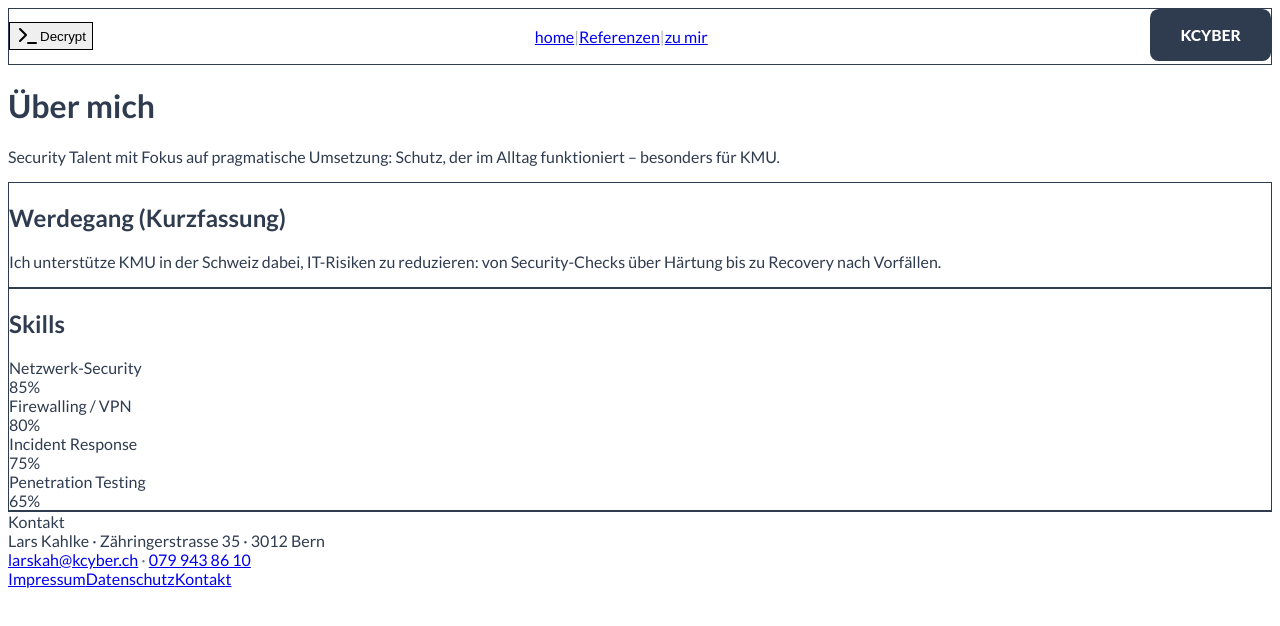
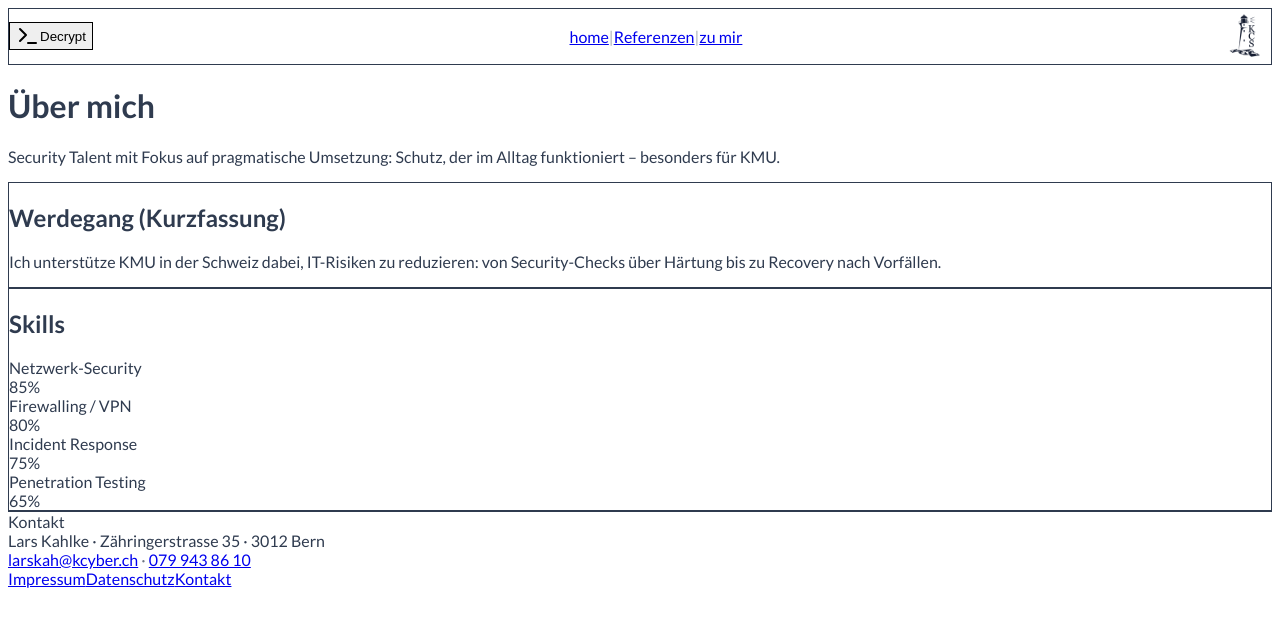
Before and after one commit to gore89/kcyber_ch, a Next.js app: page /zu-mir in a window 1280 px wide. Shown: the top 626 px of the page. Built offline with nearby package versions, Linux system fonts and the light colour scheme.

Commit message:
Use real logos: navy for light mode, white SVG for decrypt mode

```diff
--- a/src/components/SiteShell.tsx
+++ b/src/components/SiteShell.tsx
@@ -21,8 +21,22 @@ export default function SiteShell({ children }: { children: React.ReactNode }) {
             </nav>
 
             <div className="shrink-0">
-              {/* replace /logo.svg with your real logo file when available */}
-              <Image src="/logo.svg" alt="Kahlke CyberSystems Logo" width={120} height={52} className="h-9 w-auto" />
+              {/* Navy logo for light mode */}
+              <Image
+                src="/logo.png"
+                alt="Kahlke CyberSystems"
+                width={120}
+                height={52}
+                className="h-10 w-auto [html.decrypt_&]:hidden"
+              />
+              {/* White SVG logo for decrypt mode */}
+              <Image
+                src="/logo_white_svg.svg"
+                alt="Kahlke CyberSystems"
+                width={120}
+                height={52}
+                className="hidden h-10 w-auto [html.decrypt_&]:block"
+              />
             </div>
           </div>
         </header>
@@ -33,7 +47,7 @@ export default function SiteShell({ children }: { children: React.ReactNode }) {
           <div className="flex flex-col gap-6 md:flex-row md:items-start md:justify-between">
             <div>
               <div className="font-bold">Kontakt</div>
-              <div className="text-navy/80 [html.decrypt_&]:text-neutral/80">
+              <div>
                 Lars Kahlke · Zähringerstrasse 35 · 3012 Bern
               </div>
               <div className="mt-2">
```
